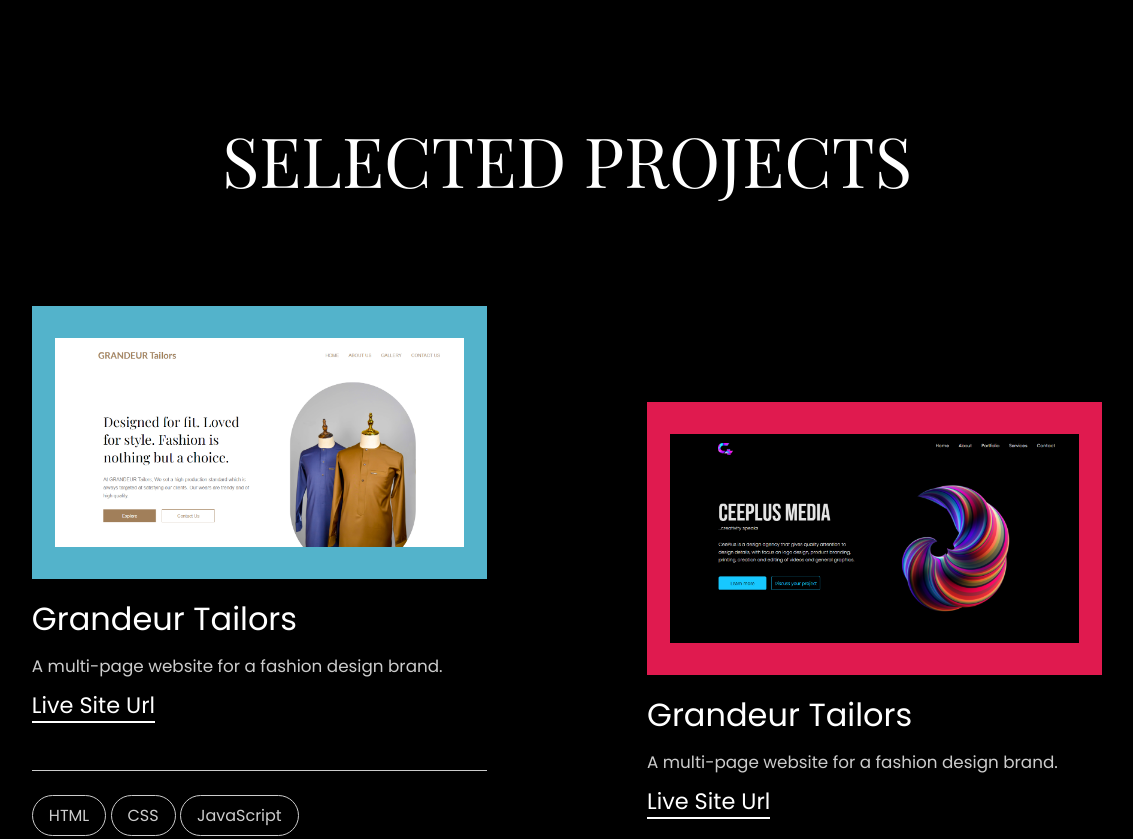
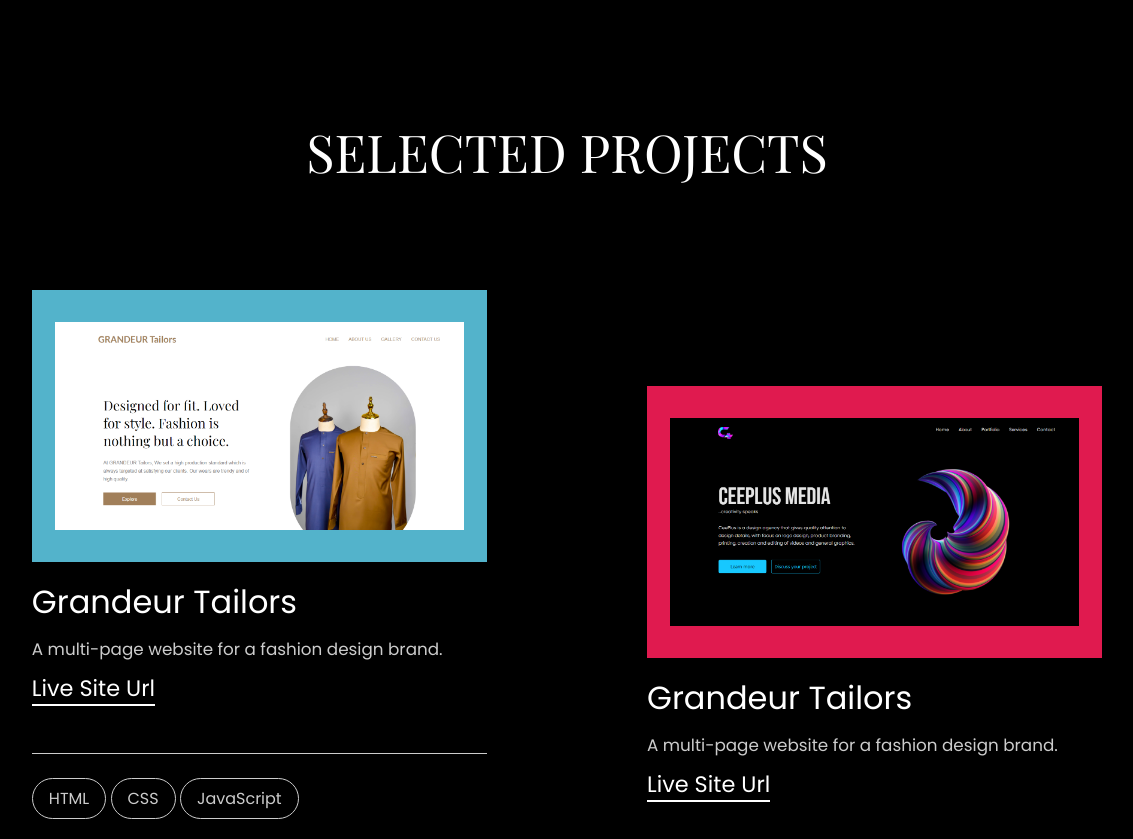
Before and after one commit to toriola998/TFO, a plain HTML site: page index.html in a window 1536 px wide. Shown: the part 1071-1910 px from the top of the page, without its empty margins (201-1334 px from the left). Drawn offline with nearby package versions, Linux system fonts and the light colour scheme; a script that the page names is missing.

Commit message:
added few changes to desktop (h2) media query

```diff
--- a/styles.css
+++ b/styles.css
@@ -419,6 +419,10 @@
         margin: auto;
     }
 
+    h2 {
+        font-size: 3.4vw;
+    }
+
     .nav-top {
         margin-top: 1.5rem;
     }
```
